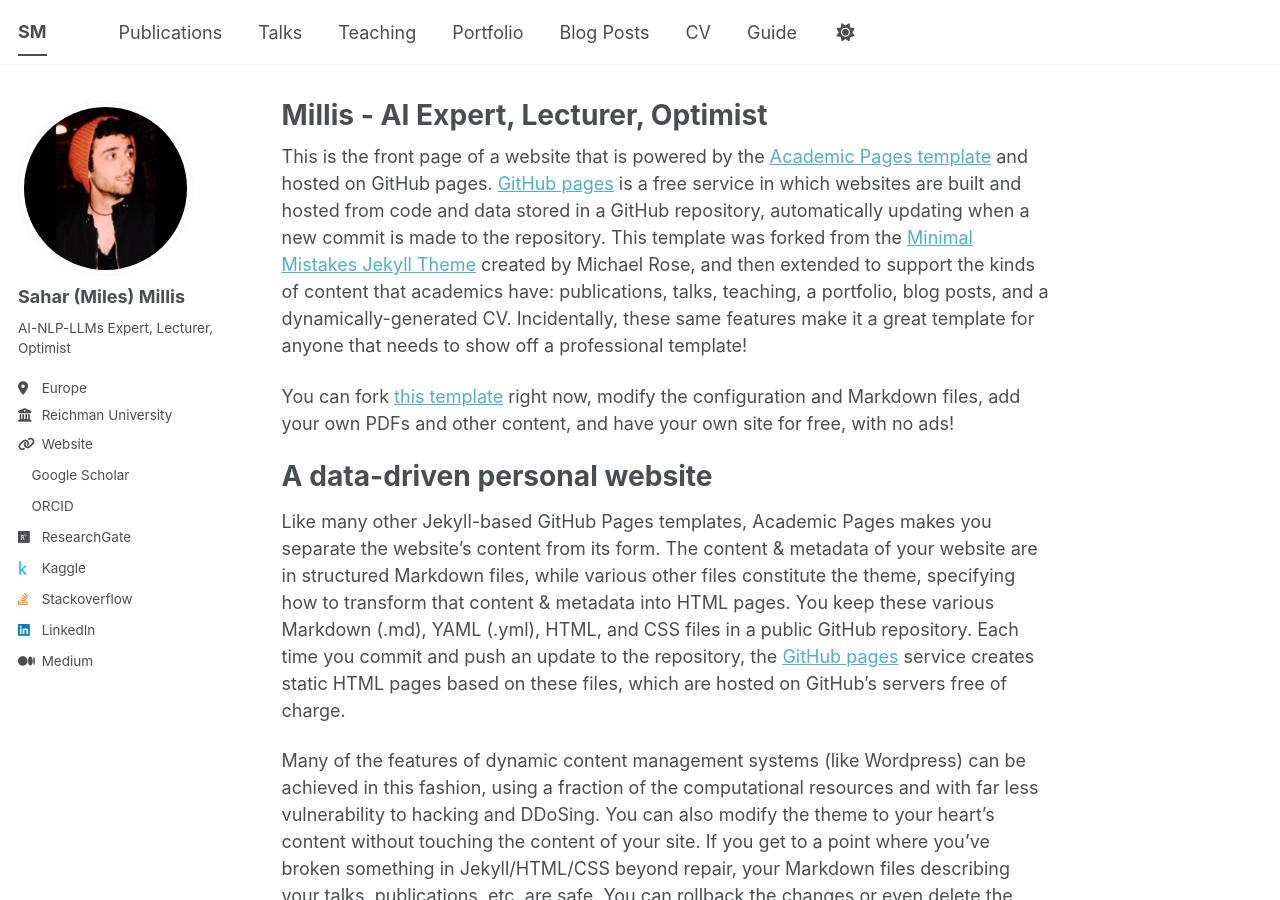
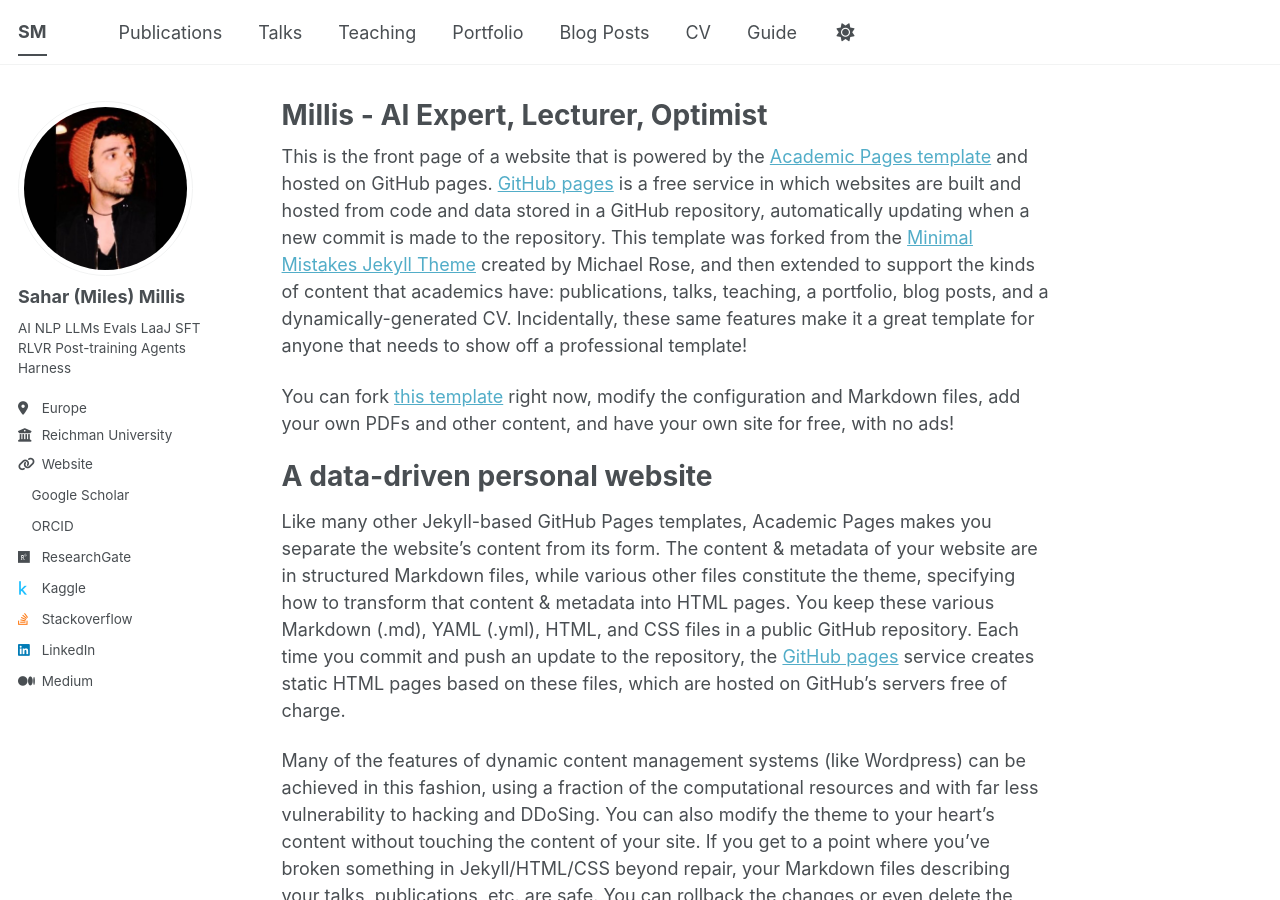
Before and after one commit to saharmilis/sahar.milis, a Jekyll site: the page built from _pages/about.md, in a window 1280 px wide and 900 px high. Built offline with Jekyll 4.4.1, drawn with Linux system fonts in a browser that asks for light colours; a style sheet for code colours, icons or effects is not loaded.

Commit message:
Update _config.yml

```diff
--- a/_config.yml
+++ b/_config.yml
@@ -26,7 +26,7 @@ author:
   avatar           : "profile.png"
   name             : "Sahar (Miles) Millis"
   pronouns         : # example: "she/her"
-  bio              : "AI-NLP-LLMs Expert, Lecturer, Optimist"
+  bio              : "AI NLP LLMs Evals LaaJ SFT RLVR Post-training Agents Harness"
   location         : "Europe"
   employer         : "Reichman University"
   uri              : "https://runi.ac.il"
@@ -144,7 +144,7 @@ facebook:
   app_id                 :
   publisher              :
 og_image                 : profile.png   # Social media default site image (lives in /images/)
-og_description           : "Sahar Miilis | AI-NLP-LLMs Expert, Data Science University Lecturer, and Techno-Optimist..." # Social media default site image description
+og_description           : "Sahar Miilis | AI Expert, Data Science University Lecturer, and Techno-Optimist... Let's talk about AI, NLP, LLMs, SFT, RLVR, Evals, Post-training, LaaJ, Agents, Harness, and more..." # Social media default site image description
 # For specifying social profiles
 # - https://developers.google.com/structured-data/customize/social-profiles
 social:
```
